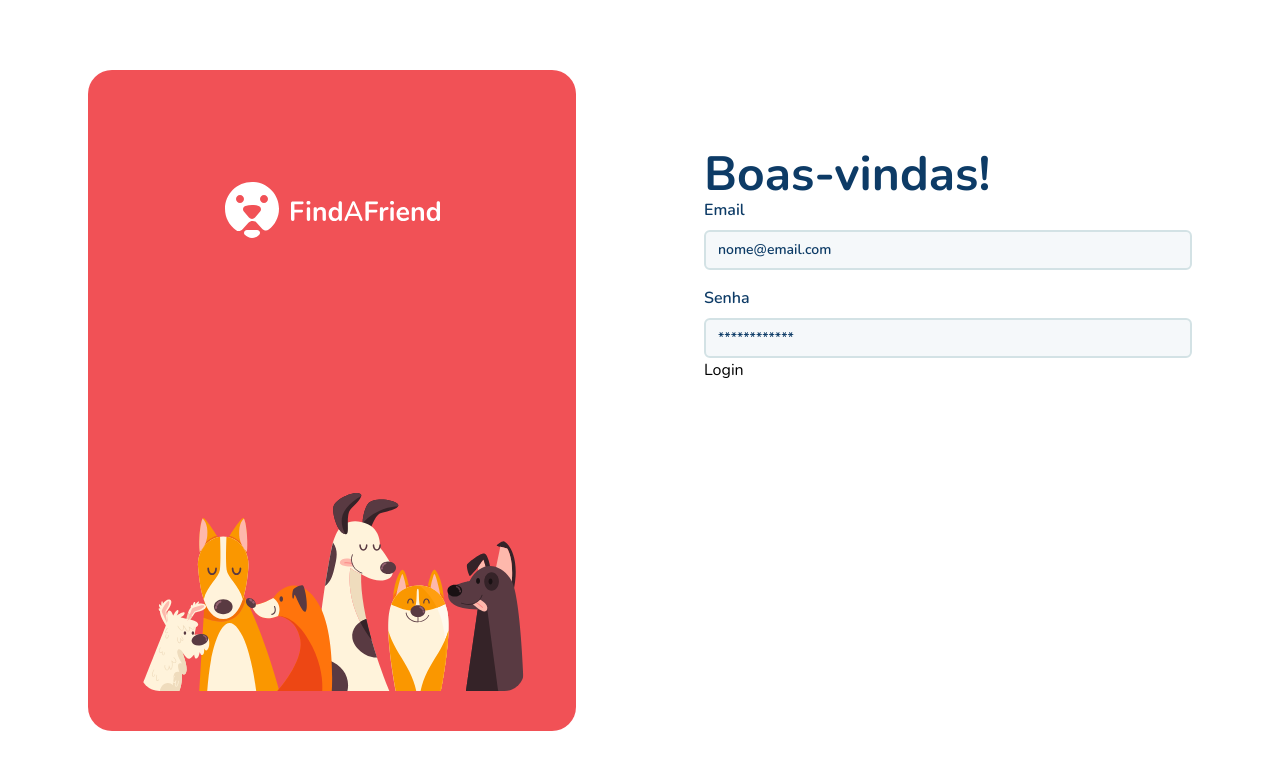
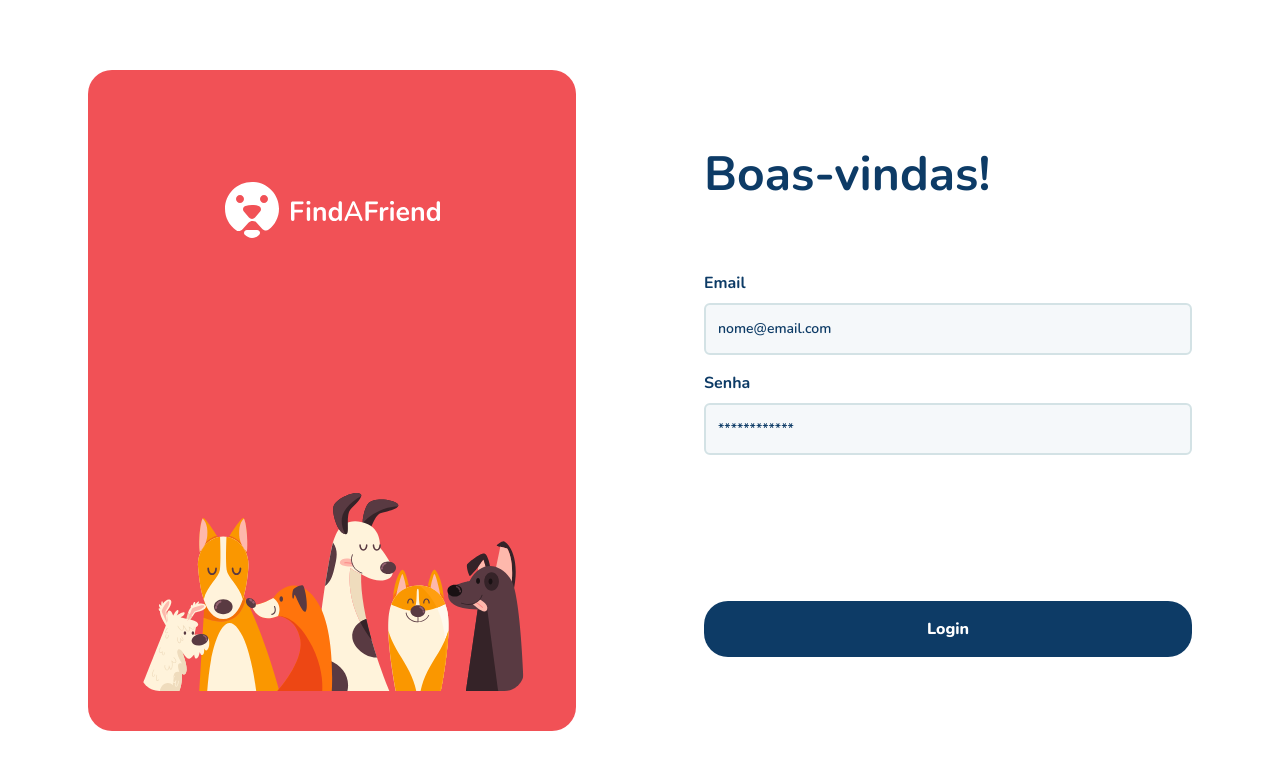
Before and after one commit to eu-pedro/find-a-friend-frontend, a Next.js app: page /sign-in in a window 1280 px wide. Shown: the top 770 px of the page. Built offline with nearby package versions, Linux system fonts and the light colour scheme.

Commit message:
feat: finishing sign in Form component

```diff
--- a/package.json
+++ b/package.json
@@ -10,6 +10,7 @@
   },
   "dependencies": {
     "@radix-ui/react-select": "^2.0.0",
+    "@radix-ui/react-slot": "^1.1.0",
     "class-variance-authority": "^0.7.0",
     "clsx": "^2.1.1",
     "eslint-plugin-prettier": "^5.1.3",
--- a/src/app/sign-in/_components/Form.tsx
+++ b/src/app/sign-in/_components/Form.tsx
@@ -1,27 +1,26 @@
+import { Button } from '@/components/ui/button'
 import { Input } from '@/components/ui/input'
 
 export function Form() {
   return (
-    <form className="w-[488px]">
+    <form className="w-[488px] h-full flex flex-col justify-around">
+      <div className="">
         <fieldset className="flex flex-col gap-2">
-        <label
-          htmlFor="email"
-          className="text-blue-bold text-base font-semibold"
-        >
+          <label htmlFor="email" className="text-blue-bold text-base font-bold">
             Email
           </label>
           <Input
             type="text"
             id="email"
             placeholder="nome@email.com"
-          className="bg-light-gray border-2 border-light-gray text-blue-bold font-semibold placeholder:bold placeholder:text-blue-bold"
+            className="bg-light-gray border-2 border-light-gray text-blue-bold font-semibold placeholder:bold placeholder:text-blue-bold py-6"
           />
         </fieldset>
 
         <fieldset className="flex flex-col gap-2 mt-4">
           <label
             htmlFor="password"
-          className="text-blue-bold text-base font-semibold"
+            className="text-blue-bold text-base font-bold"
           >
             Senha
           </label>
@@ -29,11 +28,17 @@
             type="password"
             id="password"
             placeholder="************"
-          className="bg-light-gray border-2 border-light-gray text-blue-bold font-semibold placeholder:bold placeholder:text-blue-bold"
+            className="bg-light-gray border-2 border-light-gray text-blue-bold font-semibold placeholder:bold placeholder:text-blue-bold py-6"
           />
         </fieldset>
+      </div>
 
-      <button>Login</button>
+      <Button
+        type="submit"
+        className="w-full py-7 bg-blue-bold rounded-3xl text-white font-extrabold text-base"
+      >
+        Login
+      </Button>
     </form>
   )
 }
--- /dev/null
+++ b/src/components/ui/button.tsx
@@ -0,0 +1,56 @@
+import * as React from "react"
+import { Slot } from "@radix-ui/react-slot"
+import { cva, type VariantProps } from "class-variance-authority"
+
+import { cn } from "@/lib/utils"
+
+const buttonVariants = cva(
+  "inline-flex items-center justify-center whitespace-nowrap rounded-md text-sm font-medium ring-offset-white transition-colors focus-visible:outline-none focus-visible:ring-2 focus-visible:ring-slate-950 focus-visible:ring-offset-2 disabled:pointer-events-none disabled:opacity-50 dark:ring-offset-slate-950 dark:focus-visible:ring-slate-300",
+  {
+    variants: {
+      variant: {
+        default: "bg-slate-900 text-slate-50 hover:bg-slate-900/90 dark:bg-slate-50 dark:text-slate-900 dark:hover:bg-slate-50/90",
+        destructive:
+          "bg-red-500 text-slate-50 hover:bg-red-500/90 dark:bg-red-900 dark:text-slate-50 dark:hover:bg-red-900/90",
+        outline:
+          "border border-slate-200 bg-white hover:bg-slate-100 hover:text-slate-900 dark:border-slate-800 dark:bg-slate-950 dark:hover:bg-slate-800 dark:hover:text-slate-50",
+        secondary:
+          "bg-slate-100 text-slate-900 hover:bg-slate-100/80 dark:bg-slate-800 dark:text-slate-50 dark:hover:bg-slate-800/80",
+        ghost: "hover:bg-slate-100 hover:text-slate-900 dark:hover:bg-slate-800 dark:hover:text-slate-50",
+        link: "text-slate-900 underline-offset-4 hover:underline dark:text-slate-50",
+      },
+      size: {
+        default: "h-10 px-4 py-2",
+        sm: "h-9 rounded-md px-3",
+        lg: "h-11 rounded-md px-8",
+        icon: "h-10 w-10",
+      },
+    },
+    defaultVariants: {
+      variant: "default",
+      size: "default",
+    },
+  }
+)
+
+export interface ButtonProps
+  extends React.ButtonHTMLAttributes<HTMLButtonElement>,
+    VariantProps<typeof buttonVariants> {
+  asChild?: boolean
+}
+
+const Button = React.forwardRef<HTMLButtonElement, ButtonProps>(
+  ({ className, variant, size, asChild = false, ...props }, ref) => {
+    const Comp = asChild ? Slot : "button"
+    return (
+      <Comp
+        className={cn(buttonVariants({ variant, size, className }))}
+        ref={ref}
+        {...props}
+      />
+    )
+  }
+)
+Button.displayName = "Button"
+
+export { Button, buttonVariants }
--- a/tailwind.config.ts
+++ b/tailwind.config.ts
@@ -23,6 +23,7 @@
         'red-light': '#F15156',
         'filter-animais': '#FBE1E2',
         'light-gray': '#F5F8FA',
+        'blue-bold': '#0D3B66',
       },
       textColor: {
         'blue-bold': '#0D3B66',
```
Also changed, not shown: 1 other file (tests, documents, lock files or other folders). Lines whose indentation alone changed are shown as unchanged.
